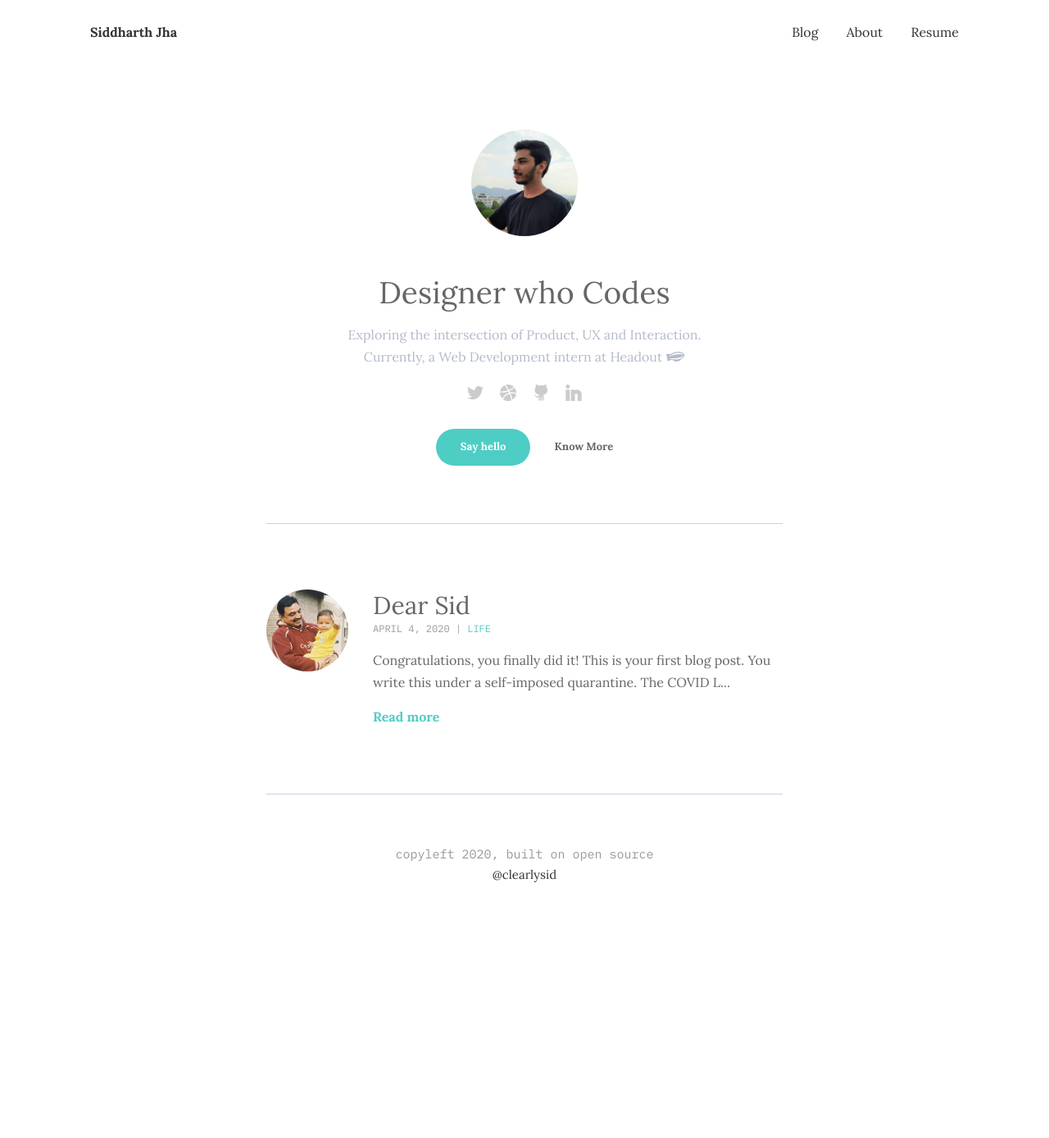
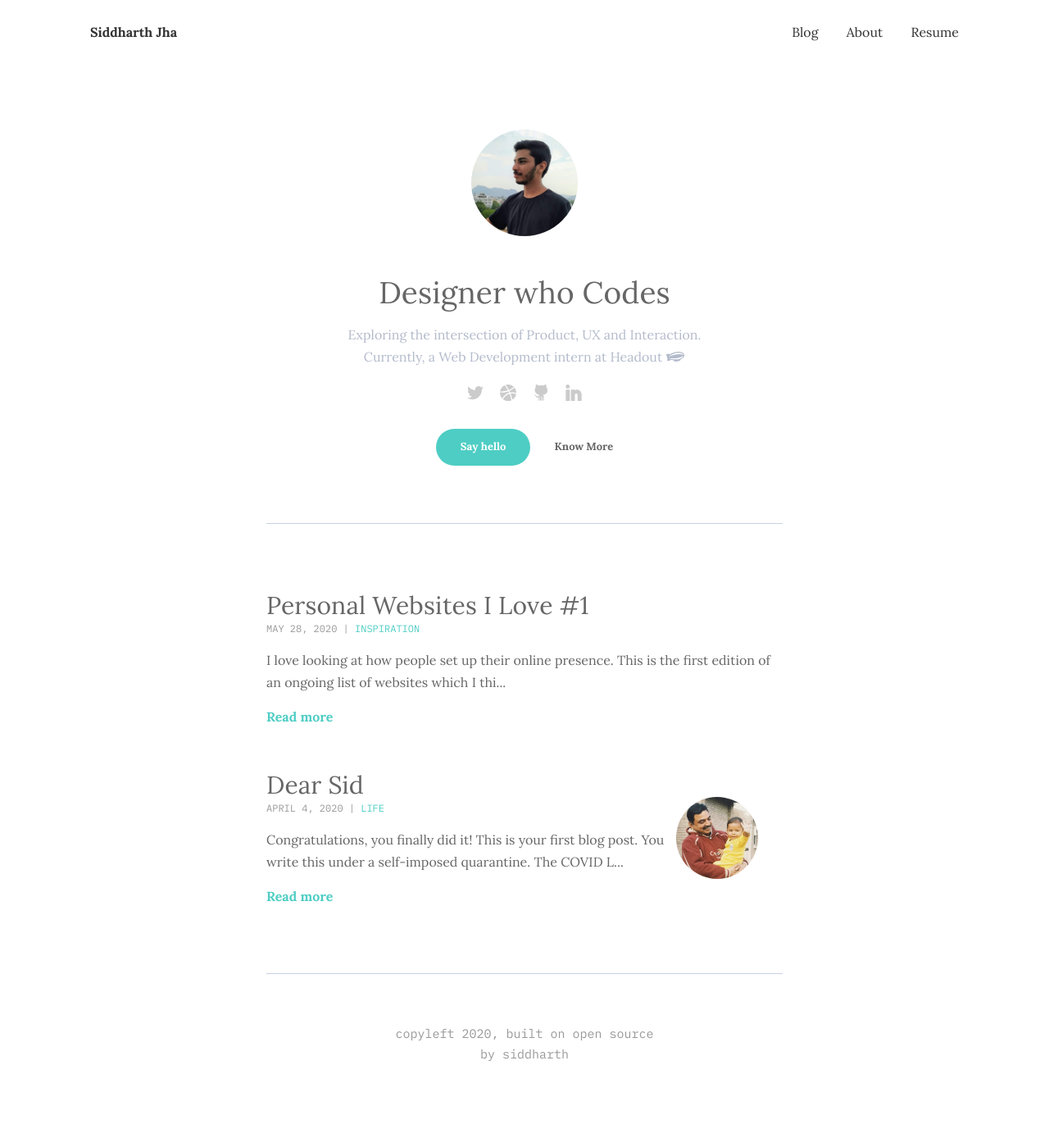
Before and after one commit to clearlysid/clearlysid.github.io, a Jekyll site: the page built from index.html, in a window 1280 px wide. Shown: the whole page at 82% size. Built offline with Jekyll 4.4.1, drawn with Linux system fonts in a browser that asks for light colours; before the commit the page ends 1169 px from its top, so only the background shows below that; some of the changed lines change nothing that is shown.

Commit message:
new blog post

```diff
--- a/_includes/footer.html
+++ b/_includes/footer.html
@@ -3,7 +3,7 @@
   <footer class="footer">
     <div class="footer__inner">
       <div class="contact">
-        <div class="contact__title">copyleft 2020, built on open source<br><a href="https://www.instagram.com/clearlysid">@clearlysid</a></div>
+        <div class="contact__title">copyleft 2020, built on open source<br>by siddharth</div>
       </div>
     </div>
   </footer>
--- /dev/null
+++ b/_posts/2020-05-28-personal-websites-i-love.md
@@ -0,0 +1,51 @@
+---
+title:  "Personal Websites I Love #1"
+tags:   Inspiration
+---
+
+I love looking at how people set up their online presence. This is the first edition of an ongoing list of websites which I think are great examples of people putting themselves online. I'll share my best findings once every couple of months or so, as and when the list is long enough.
+
+### [Ansh Mehra](http://anshmehra.com){:target="_blank"}
+
+[![Ansh's Website](/assets/blog/website-ansh-mehra.png)](http://anshmehra.com){:target="_blank"}
+
+Ansh's portfolio has had to tackle the challenge of being able to show an incredible 'breadth' of skill, not just a few related ones, they range from Hackathons he's participated in, to UX Design, Filmmaking, Vlogs and even Tutorials. I think he does a great job of laying it all out in a very simple, conventional manner allowing viewers to explore a diverse set of his projects and experiences at their leisure.
+
+### [Abhishek Jha](https://abhishekjha.me){:target="_blank"}
+
+[![Abhishek's Website](/assets/blog/website-abhishek-jha.png)](https://abhishekjha.me){:target="_blank"}
+
+On the other hand, one look at this page and you instantly know that Abhishek can craft extremely polished websites and he's very good at what he does, which is Web Development and Design. Right within the first fold Abhishek wins you over with a fancy yet functional layout making great use of contrasting type-sizes and complementary animations, a theme which is prominent across the entire website.
+
+### [Kovid Goyal](https://kovidgoyal.net){:target="_blank"}
+
+[![Kovid Goyal's Website](/assets/blog/website-kovid-goyal.png)](https://kovidgoyal.net){:target="_blank"}
+
+This one is a unique website which captures the Internet exactly as it was in the 90's. While not a 'Design Portfolio' in a conventional sense, it still does a great job of showcasing the creators work, offering a glimpse at his personality and skillset and all this while taking us on a nostalgic walk down the memory lane. It's a real piece of art in my opinion, and while it's not everyone's cup of tea, I'm glad Kovid still keeps it as-is to this day.
+
+### [Divya Kant](https://divyakant.in){:target="_blank"}
+
+[![DK's Website](/assets/blog/website-divya-kant.png)](https://divyakant.in){:target="_blank"}
+
+While DK is quite comfortable with code himself he still choose to build his own portfolio using Notion, choosing to focus his efforts on the content and less on the site stack itself. Consistent illustrations for each page make the experience of browsing feel polished and his case studies offer a clear look into his thought process. Great work!
+
+### [Arjun Phlox](https://phlox.life){:target="_blank"}
+
+[![Arjun's Website](/assets/blog/website-arjun-phlox.png)](https://phlox.life){:target="_blank"}
+
+Phlox Life is a modest writing space with a very simple card-style navigation and an beautifully written story of Arjun's life in Design so far. I'm looking forward to reading a lot more there as Arjun keep publishing.
+
+---
+
+## My Takeaways
+
+I loved the simplicity of Arjun's website and how it's no-frills approach basically means that the site exists only to add value to others and perhaps to Arjun himself. It doesn't try to sell you any product, it doesn't overwhelm you with work. It simply exists, waiting for you to read it. Reading Arjun's story was part of what pushed me to share my own experiences as well.
+
+Ansh, Abhishek and Divya all make extensive use of other platforms like Behance and Dribbble to supplement their websites. In Abhishek's case, the website itself is simply a landing page that acts as a gateway to his Behance case studies. I quite like this approach and will try to take it up as well, but only concern is that the more outlets I manage, the harder it gets to keep them all up to date.
+
+> Here, I personally suggest following the 80/20 rule. Pick two platforms to spend 80% of your effort on, and leave only 20% for the rest.
+[- King Sidharth, on Youtube](https://youtu.be/MoecFFtlwLI?t=653){:target="_blank"}
+
+One step at a time. Thankfully, doing this exercise means that the steps are a bit clearer to me going forward. Will keep updating my blog as I go.
+
+Cheers!
--- a/_sass/4-layouts/_article.scss
+++ b/_sass/4-layouts/_article.scss
@@ -7,6 +7,7 @@
 .article__image-box {
   display: table;
   margin-right: 30px;
+  align-self: center;
   @media (max-width: $mobile) {
     display: none;
   }
--- a/index.html
+++ b/index.html
@@ -47,11 +47,7 @@ layout: default
 	{% if site.posts.size > 0 %}
 	{% for post in site.posts %}
 	<div class="article" data-aos="fade-up" data-aos-easing="ease-out-quad" data-aos-duration="800">
-		{% if post.image %}
-		<div class="article__image-box">
-			<a href="{{ post.url }}" class="article__image" style="background-image: url({{post.image}})"></a>
-		</div>
-		{% endif %}
+
 		<div class="article__content">
 			<h2 class="article__title">
 				<a href="{{ post.url }}">{{post.title}}</a>
@@ -75,6 +71,11 @@ layout: default
 			</p>
 			<a href="{{ post.url }}" class="read-more">Read more</a>
 		</div>
+		{% if post.image %}
+		<div class="article__image-box">
+			<a href="{{ post.url }}" class="article__image" style="background-image: url({{post.image}})"></a>
+		</div>
+		{% endif %}
 	</div>
 	{% endfor %}
 	{% endif %}
```
Also changed, not shown: assets/blog/website-abhishek-jha.png (added), assets/blog/website-ansh-mehra.png (added), assets/blog/website-arjun-phlox.png (added), assets/blog/website-divya-kant.png (added), assets/blog/website-kovid-goyal.png (added), assets/img/01.jpg (deleted), assets/img/02.jpg (deleted), assets/img/03.jpg (deleted), assets/img/04.jpg (deleted), assets/img/05.jpg (deleted), assets/img/06.jpg (deleted), assets/img/07.jpg (deleted), assets/img/derrick-preview.jpg (deleted).
